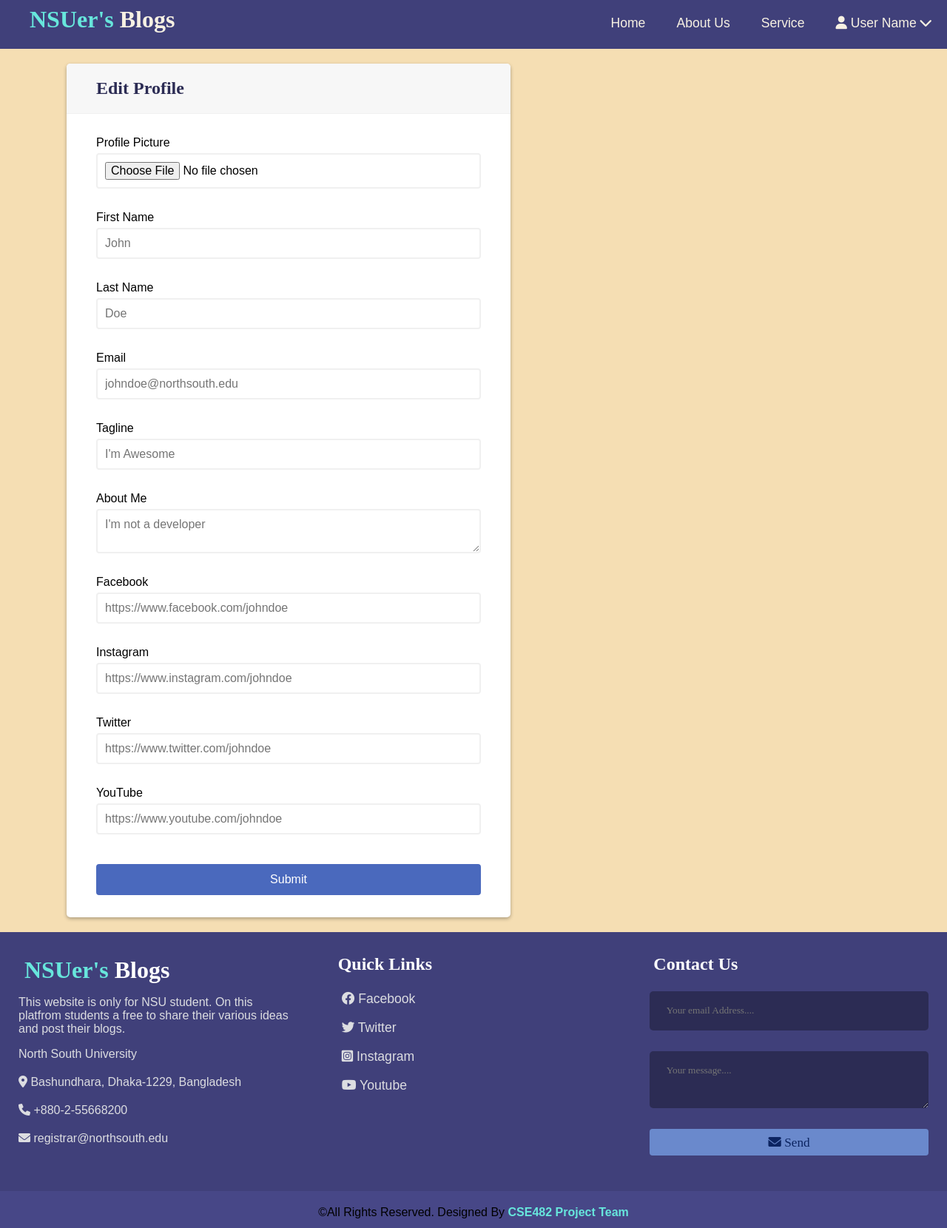
After one commit to kmhmubin/Daily-NSU-Blog, a PHP site: page /edit-profile.php in a window 1280 px wide. The commit adds this page. Shown: the whole page at 74% size. Run offline with PHP 8.4, Linux system fonts and the light colour scheme; some web fonts are replaced.

Commit message:
frontend #9: add edit profile page with form validation

```diff
--- a/assets/css/style.css
+++ b/assets/css/style.css
@@ -813,6 +813,133 @@ table th {
 .user-post:hover {
   background-color: #9f61e7;
 }
+
+/* PAGE: Edit Profile */
+.edit-profile-container {
+  background-color: white;
+  border-radius: 5px;
+  box-shadow: 0 2px 5px rgba(0, 0, 0, 0.3);
+  overflow: hidden;
+  width: 600px;
+  max-width: 100%;
+}
+
+.edit-profile-header {
+  border-bottom: 1px solid #f0f0f0;
+  background-color: #f7f7f7;
+  padding: 20px 40px;
+}
+
+.edit-profile-header h2 {
+  margin: 0;
+}
+
+.edit-form {
+  padding: 30px 40px;
+}
+
+.form-control {
+  margin-bottom: 10px;
+  padding-bottom: 20px;
+  position: relative;
+}
+
+.form-control label {
+  display: inline-block;
+  margin-bottom: 5px;
+  font-family: inherit;
+}
+
+.form-control input {
+  width: 100%;
+  border: 2px solid #f0f0f0;
+  border-radius: 4px;
+  display: block;
+  font-family: inherit;
+  padding: 10px;
+  font-size: 16px;
+  outline: none;
+}
+
+.form-control textarea {
+  width: 100%;
+  border: 2px solid #f0f0f0;
+  border-radius: 4px;
+  display: block;
+  font-family: inherit;
+  padding: 10px;
+  font-size: 16px;
+  outline: none;
+}
+
+.form-control input:focus {
+  outline: 0;
+  border-color: #777;
+}
+
+.form-control textarea:focus {
+  outline: 0;
+  border-color: #777;
+}
+
+.form-control.form_success input {
+  border-color: #2ecc71;
+}
+
+.form-control.form_success textarea {
+  border-color: #2ecc71;
+}
+
+.form-control.form_error input {
+  border-color: #e74c3c;
+}
+
+.form-control.form_error textarea {
+  border-color: #e74c3c;
+}
+
+.form-control i {
+  visibility: hidden;
+  position: absolute;
+  top: 40px;
+  right: 10px;
+}
+
+.form-control.form_success i.fa-check-circle {
+  color: #2ecc71;
+  visibility: visible;
+}
+
+.form-control.form_error i.fa-exclamation-circle {
+  color: #e74c3c;
+  visibility: visible;
+}
+
+.form-control small {
+  color: #e74c3c;
+  position: absolute;
+  bottom: 0;
+  left: 0;
+  visibility: hidden;
+}
+
+.form-control.form_error small {
+  visibility: visible;
+}
+
+.form-button {
+  background-color: #4a69bd;
+  border: 2px solid #4a69bd;
+  border-radius: 4px;
+  color: #fff;
+  display: block;
+  font-family: inherit;
+  font-size: 16px;
+  padding: 10px;
+  margin-top: 20px;
+  width: 100%;
+}
+
 /* responsive media query */
 
 /* mobile screen */
--- a/assets/js/script.js
+++ b/assets/js/script.js
@@ -40,3 +40,131 @@ $(document).ready(function () {
     ],
   });
 });
+
+// PAGE: Edit Profile
+
+const form = document.getElementById("form");
+const firstName = document.getElementById("first_name");
+const lastName = document.getElementById("last_name");
+const email = document.getElementById("email");
+const tagline = document.getElementById("tagline");
+const aboutMe = document.getElementById("about_me");
+const facebook = document.getElementById("facebook");
+const twitter = document.getElementById("twitter");
+const instagram = document.getElementById("instagram");
+const youtube = document.getElementById("youtube");
+
+form.addEventListener("submit", (event) => {
+  event.preventDefault();
+
+  checkInputs();
+});
+
+// Check inputs
+function checkInputs() {
+  // Get all values and trim
+  const firstNameValue = firstName.value.trim();
+  const lastNameValue = lastName.value.trim();
+  const emailValue = email.value.trim();
+  const taglineValue = tagline.value.trim();
+  const aboutMeValue = aboutMe.value.trim();
+  const facebookValue = facebook.value.trim();
+  const twitterValue = twitter.value.trim();
+  const instagramValue = instagram.value.trim();
+  const youtubeValue = youtube.value.trim();
+
+  // Check input length
+  if (firstNameValue === "") {
+    setErrorFor(firstName, "First name cannot be blank");
+  } else {
+    setSuccessFor(firstName);
+  }
+
+  if (lastNameValue === "") {
+    setErrorFor(lastName, "Last name cannot be blank");
+  } else {
+    setSuccessFor(lastName);
+  }
+
+  if (emailValue === "") {
+    setErrorFor(email, "Email cannot be blank");
+  } else if (!isEmail(emailValue)) {
+    setErrorFor(email, "Email is not valid");
+  } else {
+    setSuccessFor(email);
+  }
+
+  if (taglineValue === "") {
+    setErrorFor(tagline, "Tagline cannot be blank");
+  } else {
+    setSuccessFor(tagline);
+  }
+
+  if (aboutMeValue === "") {
+    setErrorFor(aboutMe, "About me cannot be blank");
+  } else {
+    setSuccessFor(aboutMe);
+  }
+
+  if (facebookValue === "") {
+    setErrorFor(facebook, "Facebook cannot be blank");
+  } else {
+    setSuccessFor(facebook);
+  }
+
+  if (twitterValue === "") {
+    setErrorFor(twitter, "Twitter cannot be blank");
+  } else {
+    setSuccessFor(twitter);
+  }
+
+  if (instagramValue === "") {
+    setErrorFor(instagram, "Instagram cannot be blank");
+  } else {
+    setSuccessFor(instagram);
+  }
+
+  if (youtubeValue === "") {
+    setErrorFor(youtube, "Youtube cannot be blank");
+  } else {
+    setSuccessFor(youtube);
+  }
+}
+
+// Set error message
+function setErrorFor(input, message) {
+  const formControl = input.parentElement;
+  const small = formControl.querySelector("small");
+  formControl.className = "form-control form_error";
+  small.innerText = message;
+}
+
+// Set success message
+function setSuccessFor(input) {
+  const formControl = input.parentElement;
+  formControl.className = "form-control form_success";
+}
+
+// Check if email is valid
+function isEmail(email) {
+  return /^[a-zA-Z0-9.!#$%&'*+/=?^_`{|}~-]+@northsouth.edu$/.test(email);
+}
+
+// email validation test
+/*
+let testEmail = [
+  "hello@hello.com",
+  "helloemail.com",
+  "hello@gmail.com",
+  "hello@yahoo.com",
+  "hello@northsouth.com",
+  "hello@northsouth.edu",
+  "hello.hello@northsouth.edu",
+  "1234567890@northsouth.edu",
+];
+
+testEmail.forEach((address) => {
+  console.log(isEmail(address));
+});
+
+*/
--- /dev/null
+++ b/edit-profile.php
@@ -0,0 +1,102 @@
+<?php
+include('include/header.php');
+?>
+
+<main class="container mtb-2">
+    <!-- Edit Profile Info -->
+    <div class="edit-profile-container">
+        <div class="edit-profile-header">
+            <h2>Edit Profile</h2>
+        </div>
+
+        <form action="" id="form" class="edit-form" method="post" enctype="multipart/form-data">
+            <!-- Profile Image -->
+            <div class="form-control">
+                <label for="profile_picture">Profile Picture</label>
+                <input type="file" name="profile_picture" id="profile_picture" accept=".jpg, .jpeg, .png">
+                <i class="fas fa-check-circle"></i>
+                <i class="fas fa-exclamation-circle"></i>
+                <small>Error Message</small>
+            </div>
+            <!-- First Name -->
+            <div class="form-control">
+                <label for="first_name">First Name</label>
+                <input type="text" placeholder="John" id="first_name">
+                <i class="fas fa-check-circle"></i>
+                <i class="fas fa-exclamation-circle"></i>
+                <small>Error Message</small>
+            </div>
+            <!-- Last Name -->
+            <div class="form-control">
+                <label for="last_name">Last Name</label>
+                <input type="text" placeholder="Doe" id="last_name">
+                <i class="fas fa-check-circle"></i>
+                <i class="fas fa-exclamation-circle"></i>
+                <small>Error Message</small>
+            </div>
+            <!-- Email -->
+            <div class="form-control">
+                <label for="email">Email</label>
+                <input type="email" placeholder="johndoe@northsouth.edu" id="email">
+                <i class="fas fa-check-circle"></i>
+                <i class="fas fa-exclamation-circle"></i>
+                <small>Error Message</small>
+            </div>
+            <!-- Tagline -->
+            <div class="form-control">
+                <label for="tagline">Tagline</label>
+                <input type="text" placeholder="I'm Awesome" id="tagline">
+                <i class="fas fa-check-circle"></i>
+                <i class="fas fa-exclamation-circle"></i>
+                <small>Error Message</small>
+            </div>
+            <!-- About Me -->
+            <div class="form-control">
+                <label for="about_me">About Me</label>
+                <textarea name="about_me" placeholder="I'm not a developer" id="about_me"></textarea>
+                <i class="fas fa-check-circle"></i>
+                <i class="fas fa-exclamation-circle"></i>
+                <small>Error Message</small>
+            </div>
+            <!-- Social Links: Facebook -->
+            <div class="form-control">
+                <label for="facebook">Facebook</label>
+                <input type="url" placeholder="https://www.facebook.com/johndoe" id="facebook" name="facebook">
+                <i class="fas fa-check-circle"></i>
+                <i class="fas fa-exclamation-circle"></i>
+                <small>Error Message</small>
+            </div>
+            <!-- Social Links: Instagram -->
+            <div class="form-control">
+                <label for="instagram">Instagram</label>
+                <input type="url" placeholder="https://www.instagram.com/johndoe" id="instagram" name="instagram">
+                <i class="fas fa-check-circle"></i>
+                <i class="fas fa-exclamation-circle"></i>
+                <small>Error Message</small>
+            </div>
+            <!-- Social Links: Twitter -->
+            <div class="form-control">
+                <label for="twitter">Twitter</label>
+                <input type="url" placeholder="https://www.twitter.com/johndoe" id="twitter" name="twitter">
+                <i class="fas fa-check-circle"></i>
+                <i class="fas fa-exclamation-circle"></i>
+                <small>Error Message</small>
+            </div>
+            <!-- Social Links: Youtube -->
+            <div class="form-control">
+                <label for="youtube">YouTube</label>
+                <input type="url" placeholder="https://www.youtube.com/johndoe" id="youtube" name="youtube">
+                <i class="fas fa-check-circle"></i>
+                <i class="fas fa-exclamation-circle"></i>
+                <small>Error Message</small>
+            </div>
+            <div>
+                <button class="form-button">Submit</button>
+            </div>
+        </form>
+    </div>
+</main>
+
+<?php
+include('include/footer.php');
+?>
```
